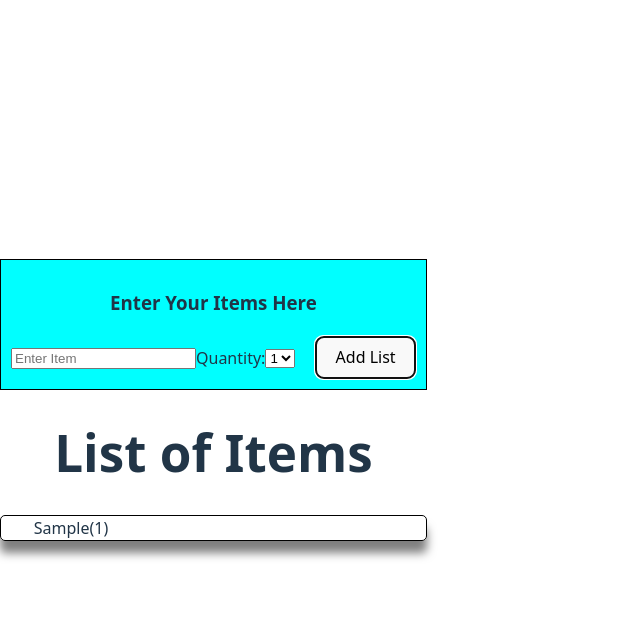
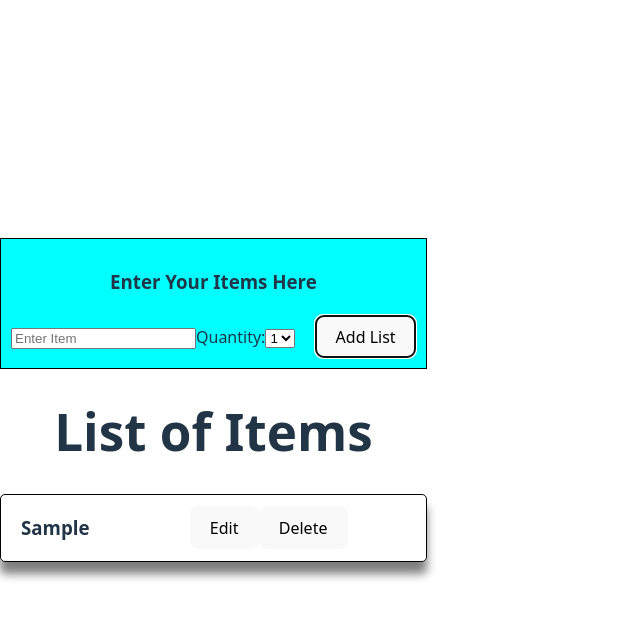
Before and after one commit to Ryanrod21/list-pract, a React (Vite) app: page / in a window 1280 px wide. Both pictures are taken after typing "Sample" into the empty fields and a click on the button "Add List". Shown: the top 618 px of the page, without its empty margins (0-640 px from the left). Built offline with nearby package versions, Linux system fonts and the light colour scheme.

Commit message:
Added Edit and Delte

```diff
--- a/src/App.jsx
+++ b/src/App.jsx
@@ -5,29 +5,31 @@ import ItemList from './components/ItemList';
 function App() {
   const [list, setList] = useState([]);
 
-  const onEditList = (item, newItem) => {
-    const updateItem = list.map((lists) => {
-      if (list === lists) {
-        return { ...list, title: newItem };
+  const onEditList = (id, newItem) => {
+    const updateItem = list.map((edit) => {
+      if (edit.id === id) {
+        return { ...edit, item: newItem };
       }
-      return item;
+      return edit;
     });
 
     setList(updateItem);
   };
 
-  // Added the ID random here
-
   const addList = ({ item, quantity }) => {
-    setList([
+    const updateItem = [
       ...list,
       { id: Math.round(Math.random() * 9999), item, quantity },
-    ]);
-    console.log('updated', list);
+    ];
+
+    setList(updateItem);
   };
 
-  const handleRemove = (removeList) => {
-    setList(list.filter((name, index) => index !== removeList));
+  const handleRemove = (id) => {
+    const updateList = list.filter((item) => {
+      return item.id !== id;
+    });
+    setList(updateList);
   };
 
   return (
--- a/src/components/EditList.jsx
+++ b/src/components/EditList.jsx
@@ -1,9 +1,7 @@
 import { useState } from 'react';
 
-function EditList({ index, onList }) {
-  //Haven't added this part to code due it breaking
-
-  const [title, setEdit] = useState(onList);
+function EditList({ list, onSubmit }) {
+  const [item, setEdit] = useState(list.item);
 
   const handleChange = (event) => {
     setEdit(event.target.value);
@@ -11,14 +9,15 @@ function EditList({ index, onList }) {
 
   const handleSubmit = (event) => {
     event.preventDefault();
+    onSubmit(list.id, item);
 
-    console.log('New title', title);
+    console.log(list.id, item);
   };
 
   return (
     <form onSubmit={handleSubmit}>
       <label>Title</label>
-      <input value={title} onChange={handleChange} />
+      <input value={item} onChange={handleChange} />
       <button>Save</button>
     </form>
   );
--- a/src/components/ItemList.jsx
+++ b/src/components/ItemList.jsx
@@ -2,11 +2,11 @@ import ListCard from './ListCard';
 import './ItemList.css';
 
 function ItemList({ onList, onRemove, onEditList }) {
-  const renderList = onList.map((list) => {
+  const renderList = onList.map((lists) => {
     return (
       <ListCard
-        key={list.id}
-        list={list}
+        key={lists.id}
+        list={lists}
         onRemove={onRemove}
         onEditList={onEditList}
       />
--- a/src/components/ListCard.jsx
+++ b/src/components/ListCard.jsx
@@ -3,21 +3,50 @@ import EditList from './EditList';
 import './ListCard.css';
 
 function ListCard({ list, onRemove, onEditList }) {
-  const listCard =
-    list.length === 0 ? (
-      <h2>No Items Entered</h2>
-    ) : (
-      <div className="cardList" key={list.id}>
-        <li className="nameList">
-          {list.item
-            .split(' ')
-            .map((word) => word.charAt(0).toUpperCase() + word.slice(1))}
-          ({list.quantity})
-        </li>
+  const [showEdit, setEdit] = useState(false);
+
+  const handleDeleteClick = () => {
+    onRemove(list.id);
+  };
+
+  const handleEditClick = () => {
+    setEdit(!showEdit.id);
+  };
+
+  const handleSubmit = (id, newItem) => {
+    setEdit(false);
+    onEditList(id, newItem);
+  };
+
+  // const listCard =
+  //   list.length === 0 ? (
+  //     <h2>No Items Entered</h2>
+  //   ) : (
+  //     <div key={list.id}>
+  //       <li className="nameList">
+  //         {list.item
+  //           .split(' ')
+  //           .map((word) => word.charAt(0).toUpperCase() + word.slice(1))}
+  //         ({list.quantity})
+  //       </li>
+  //     </div>
+  //   );
+
+  let content = <h3>{list.item}</h3>;
+  if (showEdit) {
+    content = <EditList onSubmit={handleSubmit} list={list} />;
+  }
+  return (
+    <div className="allCard">
+      <div className="cardList">
+        {content}
+        <div>
+          <button onClick={handleEditClick}> Edit </button>
+          <button onClick={handleDeleteClick}>Delete</button>
+        </div>
       </div>
-    );
-
-  return <div className="allCard">{listCard}</div>;
+    </div>
+  );
 }
 
 export default ListCard;
```
